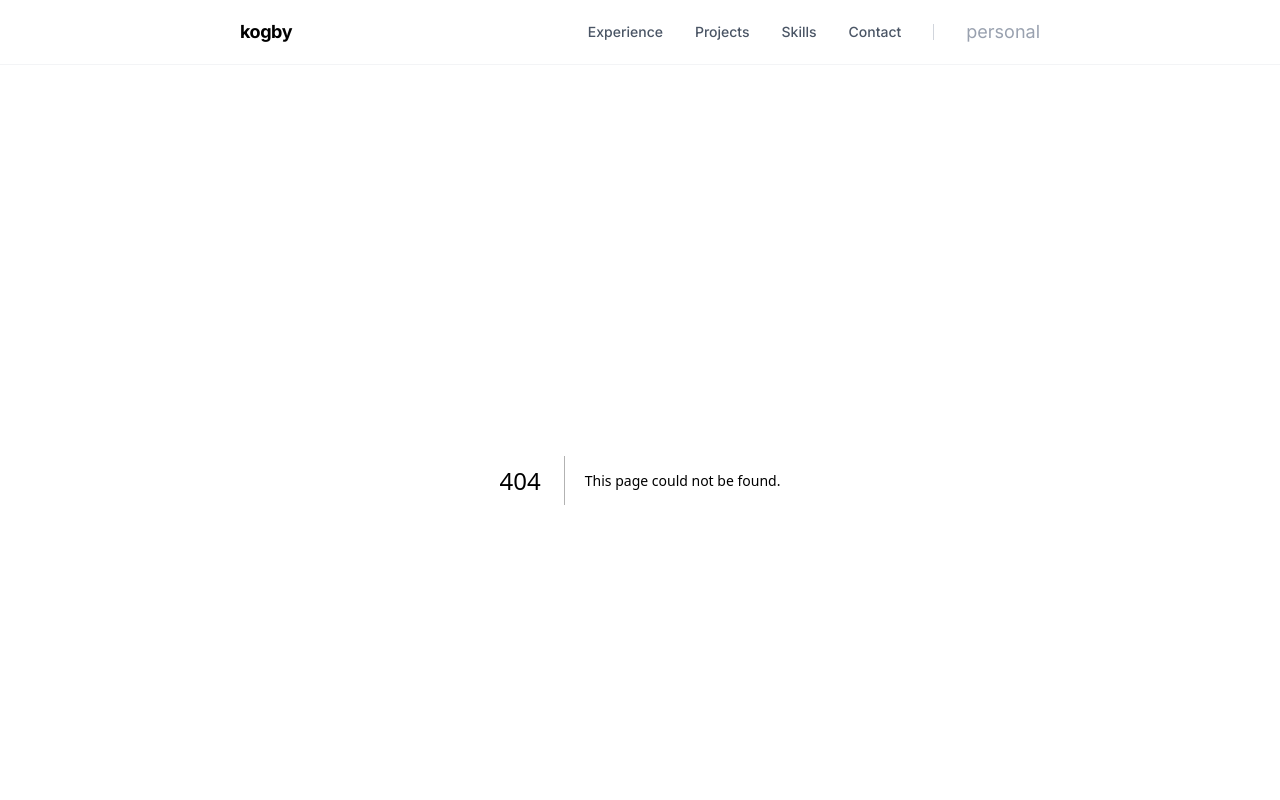
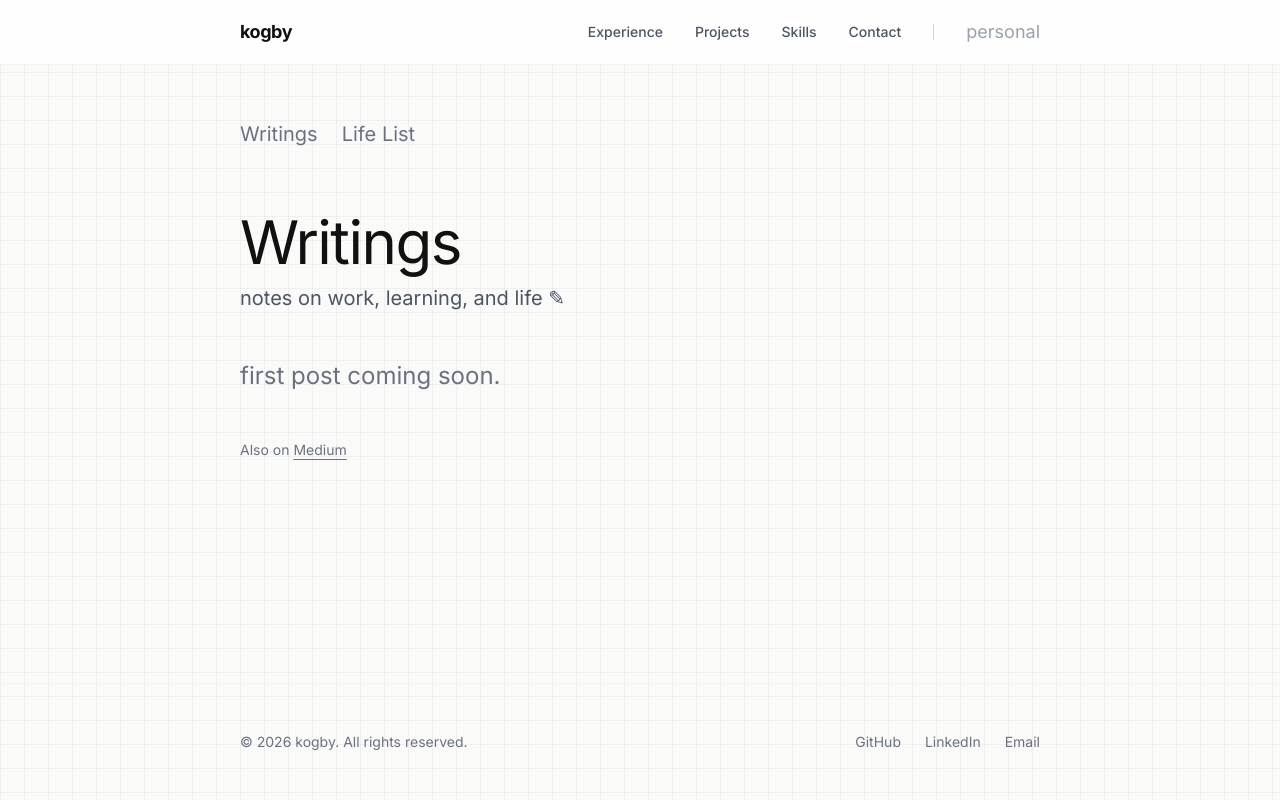
Before and after one commit to kogby/kogby.github.io, a Next.js app: page /writings in a window 1280 px wide. Before the commit this address had no page. Shown: the top 800 px of the page. Built offline with nearby package versions, Linux system fonts and the light colour scheme.

Commit message:
feat: personal area with writings index and life list

```diff
--- /dev/null
+++ b/app/(personal)/layout.tsx
@@ -0,0 +1,24 @@
+import Link from "next/link";
+import Container from "@/components/ui/Container";
+
+const links = [
+	{ name: "Writings", href: "/writings" },
+	{ name: "Life List", href: "/life" },
+];
+
+export default function PersonalLayout({ children }: { children: React.ReactNode }) {
+	return (
+		<>
+			<Container className="pt-10">
+				<nav className="flex gap-6 text-xl text-gray-500" style={{ fontFamily: "var(--font-handwriting)" }}>
+					{links.map((l) => (
+						<Link key={l.href} href={l.href} className="hover:text-black transition-colors">
+							{l.name}
+						</Link>
+					))}
+				</nav>
+			</Container>
+			{children}
+		</>
+	);
+}
--- /dev/null
+++ b/app/(personal)/writings/page.tsx
@@ -0,0 +1,56 @@
+import type { Metadata } from "next";
+import Container from "@/components/ui/Container";
+import { writings, writingProfiles } from "@/lib/data";
+
+export const metadata: Metadata = { title: "Writings | kogby" };
+
+const hand = { fontFamily: "var(--font-handwriting)" };
+
+export default function WritingsPage() {
+	return (
+		<section className="py-16">
+			<Container>
+				<h1 className="text-5xl md:text-6xl tracking-tight mb-3" style={hand}>
+					Writings
+				</h1>
+				<p className="text-xl text-gray-600 mb-12" style={hand}>
+					notes on work, learning, and life ✎
+				</p>
+
+				{writings.length > 0 ? (
+					<ul className="divide-y divide-gray-200">
+						{writings.map((w) => (
+							<li key={w.url}>
+								<a href={w.url} target="_blank" rel="noopener noreferrer" className="group block py-6">
+									<p className="font-mono text-xs text-gray-400 mb-1">
+										{w.date} · {w.platform}
+									</p>
+									<h2 className="text-xl font-semibold group-hover:text-accent-primary transition-colors">
+										{w.title} ↗
+									</h2>
+									<p className="text-gray-600 mt-1">{w.blurb}</p>
+								</a>
+							</li>
+						))}
+					</ul>
+				) : (
+					<p className="text-2xl text-gray-500" style={hand}>
+						first post coming soon.
+					</p>
+				)}
+
+				<p className="mt-12 text-sm text-gray-500">
+					Also on{" "}
+					{writingProfiles.map((p, i) => (
+						<span key={p.name}>
+							{i > 0 && " · "}
+							<a href={p.href} target="_blank" rel="noopener noreferrer" className="underline underline-offset-4 hover:text-black">
+								{p.name}
+							</a>
+						</span>
+					))}
+				</p>
+			</Container>
+		</section>
+	);
+}
```
Also changed, not shown: app/(personal)/life/page.tsx (renamed from app/life/page.tsx).
